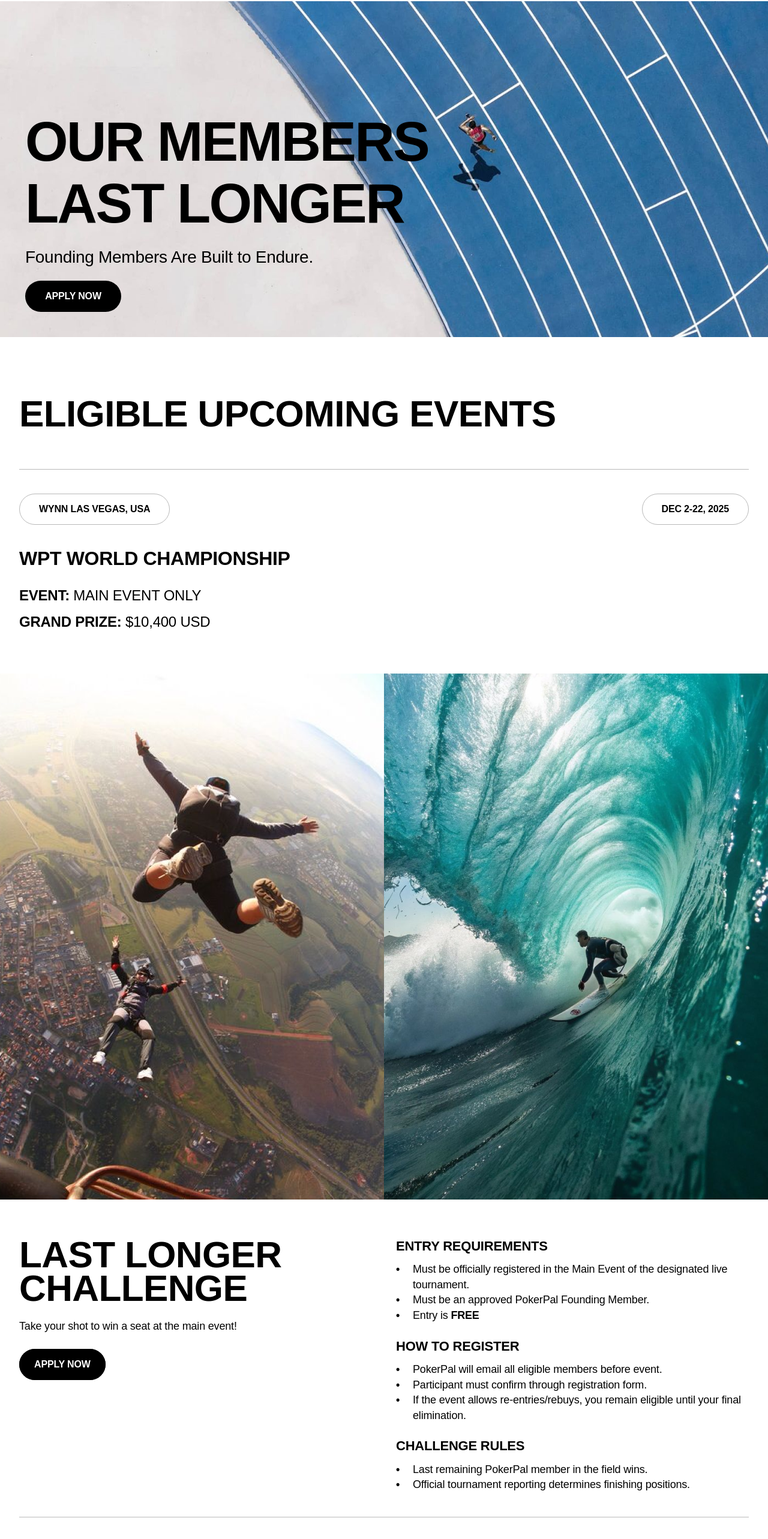
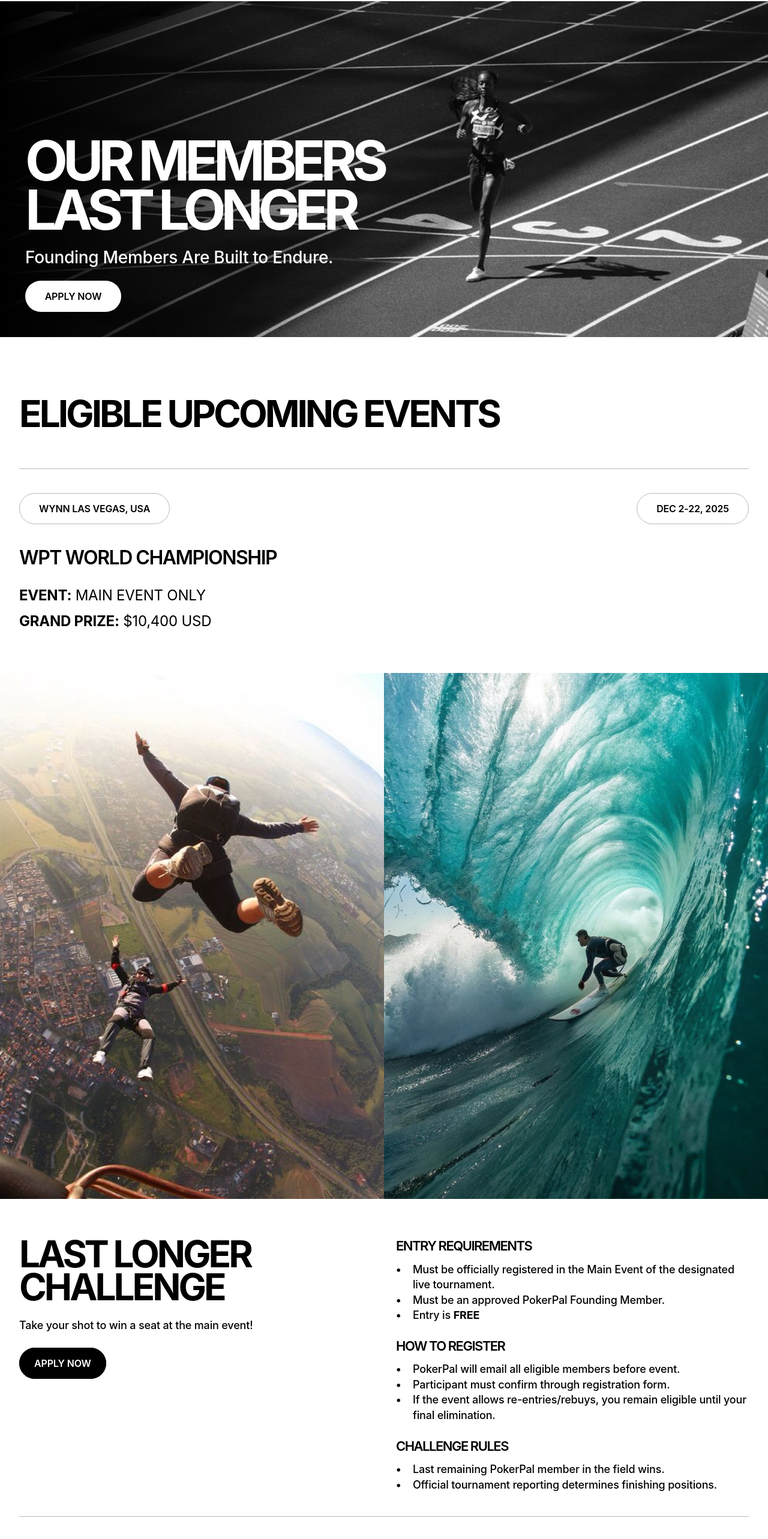
Before and after one commit to PokerPalAI/PokerPal, a Next.js app: page /challenge in a window 1280 px wide. Shown: the part 118-2684 px from the top of the page at 60% size. Built offline with nearby package versions, Linux system fonts and the light colour scheme.

Commit message:
fixed typography

```diff
--- a/app/animation.css
+++ b/app/animation.css
@@ -1,4 +1,4 @@
-@import url("https://fonts.googleapis.com/css2?family=Montserrat:ital,wght@0,100..900;1,100..900&display=swap");
+/* Futura font will use system fonts with fallbacks */
 
 :root {
     --light: #d7dbd2;
@@ -19,7 +19,7 @@ html {
 }
 
 body {
-    font-family: "Montserrat", sans-serif;
+    font-family: Futura, -apple-system, BlinkMacSystemFont, 'Segoe UI', 'Helvetica Neue', Arial, sans-serif;
     overflow-x: hidden;
     -webkit-text-size-adjust: 100%;
     -ms-text-size-adjust: 100%;
@@ -276,12 +276,13 @@ h1 {
     width: 494px;
     color: #121212;
     text-align: center;
-    font-feature-settings: 'dlig' on;
+    font-family: Futura, -apple-system, BlinkMacSystemFont, 'Segoe UI', 'Helvetica Neue', Arial, sans-serif;
     font-size: 90px;
     font-style: normal;
     font-weight: 700;
-    line-height: 90%;
-    letter-spacing: -0.9px;
+    line-height: 74px;
+    /* 82.222% */
+    letter-spacing: -6px;
     margin: 0;
 }
 
@@ -437,8 +438,8 @@ section {
     margin-bottom: 0;
     font-size: clamp(48px, 8vw, 110px);
     font-weight: 700;
-    line-height: 90%;
-    letter-spacing: -0.9px;
+    line-height: 91px;
+    letter-spacing: -8px;
     margin-top: 50vh;
     transform: translateY(-50%);
     max-width: 90%;
@@ -509,7 +510,7 @@ section {
     justify-content: center;
     margin-bottom: 24px;
     font-size: 16px;
-    font-family: 'Montserrat', sans-serif;
+    font-family: Futura, -apple-system, BlinkMacSystemFont, 'Segoe UI', 'Helvetica Neue', Arial, sans-serif;
     line-height: 33.6px;
     color: black;
 }
@@ -538,7 +539,7 @@ section {
     padding: 19px 22px;
     font-size: 14px;
     font-weight: 500;
-    font-family: 'Montserrat', sans-serif;
+    font-family: Futura, -apple-system, BlinkMacSystemFont, 'Segoe UI', 'Helvetica Neue', Arial, sans-serif;
     outline: none;
     color: #666;
 }
@@ -691,15 +692,15 @@ section {
 .spotlight-intro-header h1 {
     font-size: clamp(48px, 8vw, 90px);
     font-weight: 700;
-    line-height: 90%;
-    letter-spacing: -0.9px;
+    line-height: 76px;
+    letter-spacing: -8px;
 }
 
 .spotlight-outro-header h1 {
     font-size: clamp(48px, 8vw, 110px);
     font-weight: 700;
-    line-height: 90%;
-    letter-spacing: -0.9px;
+    line-height: 91px;
+    letter-spacing: -8px;
     color: white;
 }
 
@@ -743,7 +744,7 @@ section {
         width: 100%;
         font-size: clamp(56px, 10vw, 90px);
         padding: 0 24px;
-        line-height: 95%;
+        line-height: 48px;
         max-width: calc(100vw - 48px);
     }
 
@@ -829,6 +830,21 @@ section {
         width: 100%;
         height: 100%;
         object-fit: cover;
+    }
+
+    .spotlight-intro-header h1 {
+        line-height: 41px !important;
+        letter-spacing: -3.5px !important;
+    }
+
+    .spotlight-outro-header h1 {
+        line-height: 41px !important;
+        letter-spacing: -3.5px !important;
+    }
+
+    .outro h1 {
+        line-height: 41px !important;
+        letter-spacing: -3.5px !important;
     }
 }
 
@@ -934,15 +950,15 @@ section {
     .spotlight-intro-header h1 {
         font-size: clamp(60px, 12vw, 90px) !important;
         padding: 0 0.25rem;
-        letter-spacing: -1px;
-        line-height: 85%;
+        letter-spacing: -8px;
+        line-height: 48px;
     }
 
     .spotlight-outro-header h1 {
         font-size: clamp(60px, 12vw, 110px) !important;
         padding: 0 0.25rem;
-        letter-spacing: -1px;
-        line-height: 85%;
+        letter-spacing: -8px;
+        line-height: 81px;
     }
 
     .footer-hero {
--- a/app/challenge/page.tsx
+++ b/app/challenge/page.tsx
@@ -123,7 +123,7 @@ export default function Challenge() {
     initPageAnimations();
   }, []);
   return (
-    <div className="bg-white relative min-h-screen font-['Montserrat',sans-serif] overflow-x-hidden">
+    <div className="bg-white relative min-h-screen font-[Futura,-apple-system,BlinkMacSystemFont,'Segoe_UI','Helvetica_Neue',Arial,sans-serif] overflow-x-hidden">
       {/* Navigation */}
       <nav ref={navRef} className="relative md:fixed md:top-0 md:left-0 w-full z-50 bg-white md:bg-white/95 md:backdrop-blur-[10px] px-4 py-8 md:px-16 opacity-0">
         <div className={`${isMobile ? 'flex justify-between items-center' : 'grid grid-cols-3 items-center'}`}>
@@ -207,7 +207,7 @@ export default function Challenge() {
       <section ref={heroRef} className="relative overflow-hidden flex items-center min-h-[calc(100vh-160px)] md:min-h-[calc(100vh-240px)] mt-0 md:mt-[120px]">
         <div className="hero-background absolute inset-0 z-0 opacity-0">
           <Image
-            src="/hero-image.png"
+            src="/hero-image-challenge.png"
             alt="Hero Background"
             fill
             className="object-cover"
@@ -217,15 +217,15 @@ export default function Challenge() {
           />
         </div>
         <div className="absolute bottom-6 left-6 md:bottom-[42px] md:left-[42px] z-10 flex flex-col gap-4 md:gap-6 max-w-[calc(100vw-48px)] md:max-w-[725px]">
-          <h1 className="hero-title text-[48px] md:text-[92px] font-bold leading-[1.1] md:leading-[103px] text-black tracking-[-1.5px] md:tracking-[-2.575px] uppercase opacity-0">
+          <h1 className="hero-title text-[48px] md:text-[92px] font-bold leading-[41px] md:leading-[82px] text-white tracking-[-3.5px] md:tracking-[-8px] uppercase opacity-0">
             OUR MEMBERS<br />LAST LONGER
           </h1>
-          <p className="hero-subtext text-[18px] md:text-[28px] font-medium text-black tracking-[-0.18px] md:tracking-[-0.28px] leading-[1.2] md:leading-[1.02] opacity-0">
+          <p className="hero-subtext text-[18px] md:text-[28px] font-medium text-white tracking-[-0.18px] md:tracking-[-0.28px] leading-[1.2] md:leading-[1.02] opacity-0">
             Founding Members Are Built to Endure.
           </p>
           <Link
             href="/intake"
-            className="hero-button bg-black text-white border-none px-6 py-3 rounded-[65px] font-semibold text-sm md:text-base no-underline cursor-pointer transition-colors duration-300 inline-flex items-center justify-center tracking-[-0.16px] uppercase h-[48px] md:h-[52px] w-full md:w-40 hover:bg-gray-700 opacity-0"
+            className="hero-button bg-white text-black border-none px-6 py-3 rounded-[65px] font-semibold text-sm md:text-base no-underline cursor-pointer transition-colors duration-300 inline-flex items-center justify-center tracking-[-0.16px] uppercase h-[48px] md:h-[52px] w-full md:w-40 hover:bg-gray-300 opacity-0"
           >
             APPLY NOW
           </Link>
@@ -235,7 +235,7 @@ export default function Challenge() {
       {/* Events Section */}
       <section ref={eventsRef} className="pt-16 md:pt-[100px] pb-16 bg-white">
         <div className="max-w-[1288px] mx-auto px-4 sm:px-6 lg:px-8">
-          <h2 className="events-title text-[32px] md:text-[62px] font-bold text-black mb-8 md:mb-16 tracking-[-0.32px] md:tracking-[-0.62px] uppercase leading-[0.9] opacity-0">
+          <h2 className="events-title text-[32px] md:text-[62px] font-bold text-black mb-8 md:mb-16 tracking-[-2px] md:tracking-[-4px] uppercase leading-[28px] md:leading-[55px] opacity-0">
             ELIGIBLE UPCOMING EVENTS
           </h2>
 
@@ -288,7 +288,7 @@ export default function Challenge() {
             </div>
 
             <div className="flex flex-col gap-4 md:gap-6 uppercase">
-              <h3 className="text-[24px] md:text-[32px] font-semibold text-black tracking-[-0.24px] md:tracking-[-0.32px] leading-[1.1] md:leading-[1.02]">
+              <h3 className="text-[24px] md:text-[32px] font-semibold text-black tracking-[-1px] md:tracking-[-1.5px] leading-[22px] md:leading-[1.02]">
                 WPT WORLD CHAMPIONSHIP
               </h3>
               <div className="text-[18px] md:text-[24px] text-black tracking-[-0.18px] md:tracking-[-0.24px]">
@@ -331,7 +331,7 @@ export default function Challenge() {
         <div className="max-w-[1288px] mx-auto px-4 sm:px-6 lg:px-8">
           <div className="flex flex-col lg:flex-row gap-8 lg:gap-10 items-start mb-8 md:mb-10">
             <div className="flex-1 flex flex-col gap-4 md:gap-6">
-              <h2 className="challenge-title text-[32px] md:text-[62px] font-bold text-black tracking-[-0.32px] md:tracking-[-0.62px] uppercase leading-[0.9] m-0 opacity-0">
+              <h2 className="challenge-title text-[32px] md:text-[62px] font-bold text-black tracking-[-2px] md:tracking-[-4px] uppercase leading-[28px] md:leading-[55px] m-0 opacity-0">
                 LAST LONGER CHALLENGE
               </h2>
               <p className="text-base md:text-lg font-medium text-black tracking-[-0.16px] md:tracking-[-0.18px] leading-[1.5] md:leading-[1.44] m-0">
@@ -346,48 +346,48 @@ export default function Challenge() {
 
             <div className="flex-1 flex flex-col gap-4 md:gap-6">
               <div className="flex flex-col gap-3 text-black w-full">
-                <h3 className="text-[18px] md:text-[22px] font-semibold tracking-[-0.18px] md:tracking-[-0.22px] uppercase leading-[1.3] w-full">
+                <h3 className="text-[18px] md:text-[22px] font-semibold tracking-[-0.5px] md:tracking-[-1.5px] uppercase leading-[18px] md:leading-[1.3] w-full">
                   ENTRY REQUIREMENTS
                 </h3>
-                <ul className="block font-medium text-base md:text-lg tracking-[-0.16px] md:tracking-[-0.18px] w-full list-none p-0 m-0">
-                  <li className="mb-0 ml-6 md:ml-7 relative leading-[1.5] md:leading-[1.42] before:content-['•'] before:absolute before:-left-6 md:before:-left-7 before:text-black before:font-bold">
+                <ul className="block font-medium text-[14px] md:text-lg tracking-[-0.16px] md:tracking-[-0.18px] w-full list-none p-0 m-0">
+                  <li className="mb-0 ml-6 md:ml-7 relative leading-[1.4] md:leading-[1.42] before:content-['•'] before:absolute before:-left-6 md:before:-left-7 before:text-black before:font-bold">
                     Must be officially registered in the Main Event of the designated live tournament.
                   </li>
-                  <li className="mb-0 ml-6 md:ml-7 relative leading-[1.5] md:leading-[1.42] before:content-['•'] before:absolute before:-left-6 md:before:-left-7 before:text-black before:font-bold">
+                  <li className="mb-0 ml-6 md:ml-7 relative leading-[1.4] md:leading-[1.42] before:content-['•'] before:absolute before:-left-6 md:before:-left-7 before:text-black before:font-bold">
                     Must be an approved PokerPal Founding Member.
                   </li>
-                  <li className="ml-6 md:ml-7 relative leading-[1.5] md:leading-[1.42] before:content-['•'] before:absolute before:-left-6 md:before:-left-7 before:text-black before:font-bold">
+                  <li className="ml-6 md:ml-7 relative leading-[1.4] md:leading-[1.42] before:content-['•'] before:absolute before:-left-6 md:before:-left-7 before:text-black before:font-bold">
                     Entry is <span className="font-bold">FREE</span>
                   </li>
                 </ul>
               </div>
 
               <div className="flex flex-col gap-3 text-black w-full">
-                <h3 className="text-[18px] md:text-[22px] font-semibold tracking-[-0.18px] md:tracking-[-0.22px] uppercase leading-[1.3] w-full">
+                <h3 className="text-[18px] md:text-[22px] font-semibold tracking-[-0.5px] md:tracking-[-1.5px] uppercase leading-[18px] md:leading-[1.3] w-full">
                   HOW TO REGISTER
                 </h3>
-                <ul className="block font-medium text-base md:text-lg tracking-[-0.16px] md:tracking-[-0.18px] w-full list-none p-0 m-0">
-                  <li className="mb-0 ml-6 md:ml-7 relative leading-[1.5] md:leading-[1.42] before:content-['•'] before:absolute before:-left-6 md:before:-left-7 before:text-black before:font-bold">
+                <ul className="block font-medium text-[14px] md:text-lg tracking-[-0.16px] md:tracking-[-0.18px] w-full list-none p-0 m-0">
+                  <li className="mb-0 ml-6 md:ml-7 relative leading-[1.4] md:leading-[1.42] before:content-['•'] before:absolute before:-left-6 md:before:-left-7 before:text-black before:font-bold">
                     PokerPal will email all eligible members before event.
                   </li>
-                  <li className="mb-0 ml-6 md:ml-7 relative leading-[1.5] md:leading-[1.42] before:content-['•'] before:absolute before:-left-6 md:before:-left-7 before:text-black before:font-bold">
+                  <li className="mb-0 ml-6 md:ml-7 relative leading-[1.4] md:leading-[1.42] before:content-['•'] before:absolute before:-left-6 md:before:-left-7 before:text-black before:font-bold">
                     Participant must confirm through registration form.
                   </li>
-                  <li className="ml-6 md:ml-7 relative leading-[1.5] md:leading-[1.42] before:content-['•'] before:absolute before:-left-6 md:before:-left-7 before:text-black before:font-bold">
+                  <li className="ml-6 md:ml-7 relative leading-[1.4] md:leading-[1.42] before:content-['•'] before:absolute before:-left-6 md:before:-left-7 before:text-black before:font-bold">
                     If the event allows re-entries/rebuys, you remain eligible until your final elimination.
                   </li>
                 </ul>
               </div>
 
               <div className="flex flex-col gap-3 text-black w-full">
-                <h3 className="text-[18px] md:text-[22px] font-semibold tracking-[-0.18px] md:tracking-[-0.22px] uppercase leading-[1.3] w-full">
+                <h3 className="text-[18px] md:text-[22px] font-semibold tracking-[-0.5px] md:tracking-[-1.5px] uppercase leading-[18px] md:leading-[1.3] w-full">
                   CHALLENGE RULES
                 </h3>
-                <ul className="block font-medium text-base md:text-lg tracking-[-0.16px] md:tracking-[-0.18px] w-full list-none p-0 m-0">
-                  <li className="mb-0 ml-6 md:ml-7 relative leading-[1.5] md:leading-[1.42] before:content-['•'] before:absolute before:-left-6 md:before:-left-7 before:text-black before:font-bold">
+                <ul className="block font-medium text-[14px] md:text-lg tracking-[-0.16px] md:tracking-[-0.18px] w-full list-none p-0 m-0">
+                  <li className="mb-0 ml-6 md:ml-7 relative leading-[1.4] md:leading-[1.42] before:content-['•'] before:absolute before:-left-6 md:before:-left-7 before:text-black before:font-bold">
                     Last remaining PokerPal member in the field wins.
                   </li>
-                  <li className="ml-6 md:ml-7 relative leading-[1.5] md:leading-[1.42] before:content-['•'] before:absolute before:-left-6 md:before:-left-7 before:text-black before:font-bold">
+                  <li className="ml-6 md:ml-7 relative leading-[1.4] md:leading-[1.42] before:content-['•'] before:absolute before:-left-6 md:before:-left-7 before:text-black before:font-bold">
                     Official tournament reporting determines finishing positions.
                   </li>
                 </ul>
--- a/app/components/ChallengeBanner.tsx
+++ b/app/components/ChallengeBanner.tsx
@@ -49,7 +49,7 @@ export default function ChallengeBanner() {
 
   return (
     <div
-      className={`fixed top-0 left-0 right-0 h-12 bg-gradient-to-r from-sky-300 via-blue-600 to-blue-800 text-white z-[1000] font-['Montserrat',sans-serif] shadow-lg transition-transform duration-300 ease-in-out ${
+      className={`fixed top-0 left-0 right-0 h-12 bg-gradient-to-r from-sky-300 via-blue-600 to-blue-800 text-white z-[1000] font-[Futura,-apple-system,BlinkMacSystemFont,'Segoe_UI','Helvetica_Neue',Arial,sans-serif] shadow-lg transition-transform duration-300 ease-in-out ${
         isClosing ? '-translate-y-full' : 'translate-y-0'
       }`}
     >
--- a/app/components/IntakeForm.tsx
+++ b/app/components/IntakeForm.tsx
@@ -383,7 +383,7 @@ export default function IntakeForm() {
   };
 
   return (
-    <div className="text-black bg-white h-screen w-screen overflow-hidden overflow-y-hidden relative flex flex-col items-center justify-center" style={{ fontFamily: 'Montserrat, sans-serif' }}>
+    <div className="text-black bg-white h-screen w-screen overflow-hidden overflow-y-hidden relative flex flex-col items-center justify-center" style={{ fontFamily: 'Futura, -apple-system, BlinkMacSystemFont, "Segoe UI", "Helvetica Neue", Arial, sans-serif' }}>
       {/* Particles Background */}
       <div id="particles-js" className="fixed inset-0 z-[-4]"></div>
 
@@ -472,10 +472,10 @@ export default function IntakeForm() {
             >
               <h1
                 id="welcome-header"
-                className="text-[3rem] md:text-[4rem] lg:text-[5rem] font-bold leading-[0.9] tracking-[-0.1rem] mb-6 text-black text-center"
+                className="text-[3rem] md:text-[4rem] lg:text-[5rem] font-bold leading-[90%] tracking-[-6px] mb-6 text-black text-center"
                 style={{ opacity: 0 }}
               >
-                PokerPal Founding Team Application
+                POKERPAL FOUNDING TEAM APPLICATION
               </h1>
               <p className="text-gray-600 text-xl md:text-2xl font-medium mb-8 md:mb-10 w-[90%] sm:w-[70%] md:w-[90%] max-w-3xl mx-auto lg:mx-0" style={{ opacity: 0 }}>
                 We&apos;re looking for poker players who embody discipline, resilience, and the athlete&apos;s mindset. As a Founding Member, you&apos;ll help shape PokerPal from the ground up while representing what it means to treat poker as a sport.
--- a/app/team-perks/team-perks.css
+++ b/app/team-perks/team-perks.css
@@ -1,7 +1,7 @@
-@import url("https://fonts.googleapis.com/css2?family=Montserrat:ital,wght@0,100..900;1,100..900&display=swap");
+/* Futura font will use system fonts with fallbacks */
 
 .team-perks-page {
-    font-family: "Montserrat", sans-serif;
+    font-family: Futura, -apple-system, BlinkMacSystemFont, 'Segoe UI', 'Helvetica Neue', Arial, sans-serif;
     background: #ffffff;
     min-height: 100vh;
 }
```
Also changed, not shown: app/components/SpotlightAnimation.tsx (+3 -5 lines), 1 other file (tests, documents, lock files or other folders).
